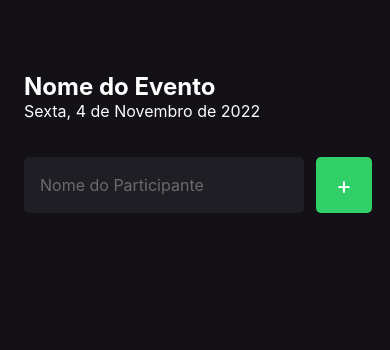
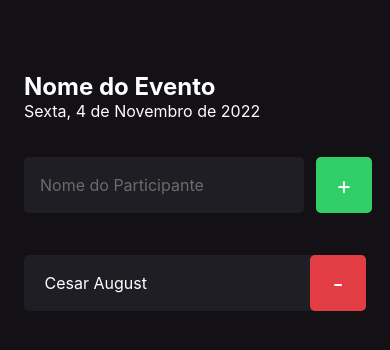
Before and after one commit to CesarAugst/React-native-rcketseat-fundamentos-appimhere, a React Native app: screen / in a window 390 px wide. Shown: the top 350 px of the page. Built offline with nearby package versions, Linux system fonts and the light colour scheme.

Commit message:
criando compontnete Participant

```diff
--- /dev/null
+++ b/src/components/Participant/index.tsx
@@ -0,0 +1,17 @@
+import { View, Text, TouchableOpacity } from "react-native";
+
+import { styles } from "./styles";
+
+export function Participant(){
+    return(
+        <View style={styles.container}>
+            <Text style={styles.name}> Cesar August</Text>
+
+            <TouchableOpacity style={styles.button}>
+                <Text style={styles.buttonText}>
+                    -
+                </Text>
+            </TouchableOpacity>
+        </View>
+    )
+}
--- /dev/null
+++ b/src/components/Participant/styles.ts
@@ -0,0 +1,30 @@
+import { StyleSheet } from "react-native";
+
+export const styles = StyleSheet.create({
+    container:{
+        width: '100%',
+        backgroundColor: "#1f1e25",
+        borderRadius: 5,
+        flexDirection: 'row',
+        alignItems: 'center',
+        marginBottom: 10,
+    },
+    name: {
+        flex: 1,
+        fontSize: 16,
+        color: "#FFFFFF",
+        marginLeft: 16
+    },
+    buttonText:{
+        color: '#fff',
+        fontSize: 24
+    },
+    button:{
+        width: 56,
+        height: 56,
+        borderRadius: 5,
+        backgroundColor: '#e23c44',
+        alignItems: 'center',
+        justifyContent: 'center',
+    }
+});
--- a/src/screens/Home/index.tsx
+++ b/src/screens/Home/index.tsx
@@ -1,6 +1,6 @@
 import {StyleSheet, Text, TextInput, TouchableOpacity, View} from 'react-native';
 import { styles } from './styles';
-
+import { Participant } from '../../components/Participant';
 export default function Home(){
 
   function handleParticipantAdd(){
@@ -30,6 +30,8 @@
           </Text>
         </TouchableOpacity>
       </View>
+
+      <Participant />
     </View>
   );
 }
```
